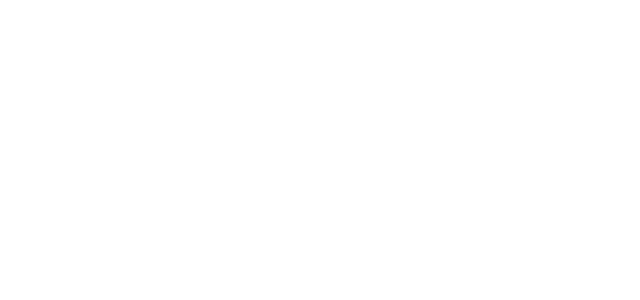
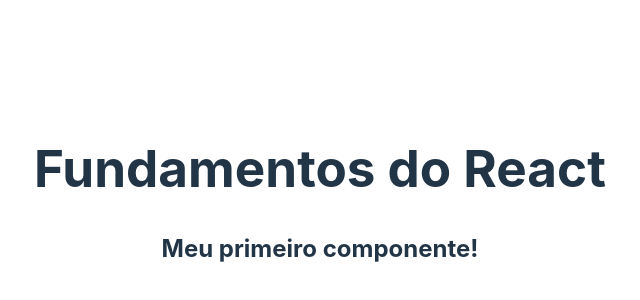
Before and after one commit to joaodev2005/React, a React (Vite) app in the folder 2_FUNDAMENTOS/fundamentos/: page / in a window 1280 px wide. Shown: the part 204-504 px from the top of the page, without its empty margins (320-960 px from the left). Built offline with nearby package versions, Linux system fonts and the light colour scheme.

Commit message:
importando componentes

```diff
--- a/2_FUNDAMENTOS/fundamentos/src/App.jsx
+++ b/2_FUNDAMENTOS/fundamentos/src/App.jsx
@@ -1,11 +1,13 @@
 import './App.css'
+import FirstComponent from './components/FirstComponent'
 
 function App() {
 
   return (
     <>
       <div className='App'>
-
+        <h1>Fundamentos do React</h1>
+        <FirstComponent/>
       </div>
     </>
   )
```
